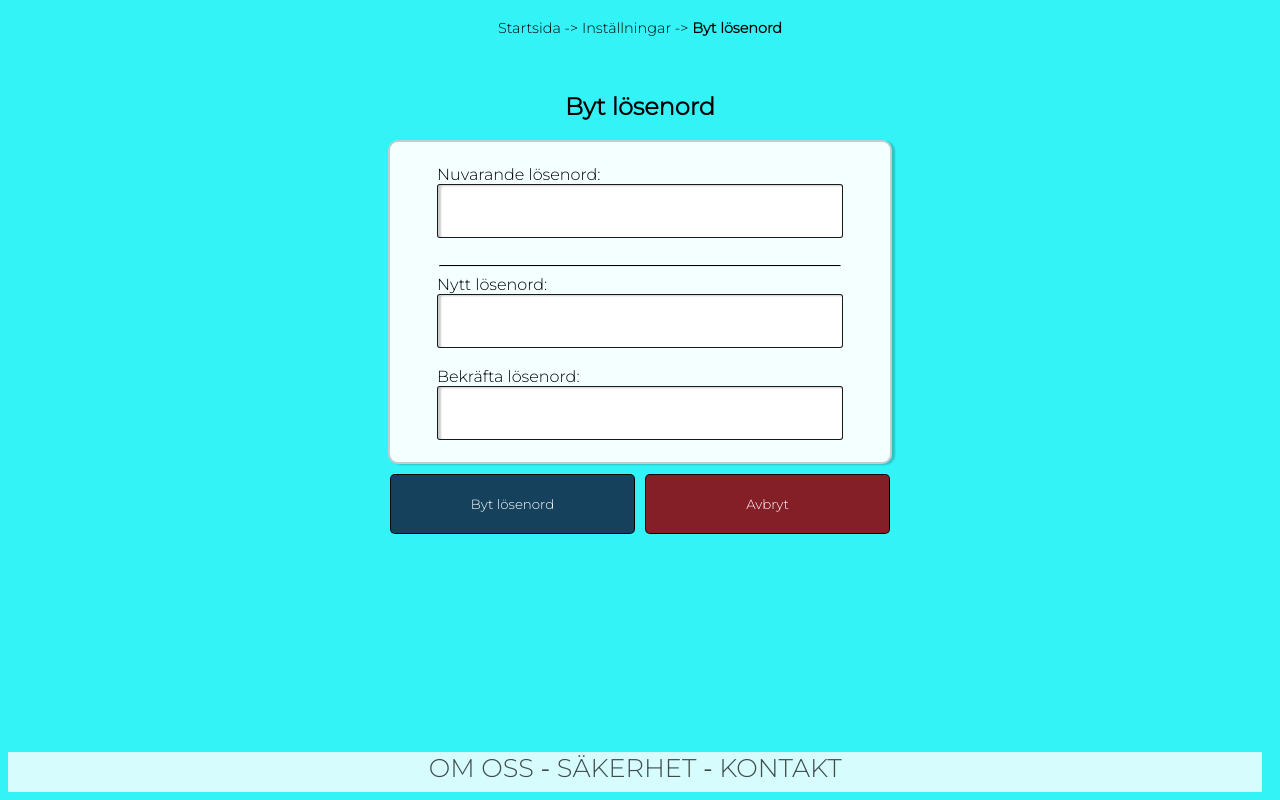
After one commit to lundkvistarn/Kandidatprojekt_E-Leg, a web app: file projekt/html/byt_lösenord.html in a window 1280 px wide. The commit adds this page. Run offline with its HTML, style and script files only (its server is not run), Linux system fonts and the light colour scheme.

Commit message:
Byt_lösenord-sidan + uppdateringar
Byt_lösenord-sidan är klar,

uppdaterade breadcrumbs  till inställningar med kod från profilflex

```diff
--- /dev/null
+++ b/projekt/css/byt_lösenord.css
@@ -0,0 +1,157 @@
+
+/* Font import */
+@import url('https://fonts.googleapis.com/css2?family=Montserrat:wght@300&display=swap');
+
+body {
+  background-color:#34F3F6;
+  font-family: 'Montserrat', sans-serif;
+}
+
+.upper_container{
+    /*flexbox*/
+    display: flex;
+    flex-direction: row;
+}
+
+.breadcrumb {
+    /*position*/
+	position: fixed;
+	left: 50%;
+    margin-top: 20px;
+	transform: translate(-50%, -50%);
+}
+
+.pText {
+    font-size: 90%;
+    color: #050505;
+    text-decoration: none;
+}
+
+#breadcrumbs {
+    font-size: 90%;
+    color: #050505;
+    text-decoration: none;
+}
+
+.flex-container {
+    width: 100%;
+    height: 600px;
+    display: flex;
+    flex-direction: column;
+    justify-content: center;
+    align-items: center;
+    border-radius: 3px;
+    background-color:#34F3F6;
+}
+
+#box{
+    width: 500px;
+    height: 320px;
+    display: flex;
+    flex-direction: column;
+    justify-content: space-evenly;
+    background-color: rgba(255, 255, 255, 0.95);
+    border: 2px solid rgba(0, 0, 0, 0.2);
+    border-radius: 10px;
+    box-shadow: 3px 1px 2px rgba(0, 0, 0, 0.2);
+}
+
+#formbox{
+    display: flex;
+    justify-content: space-evenly;
+}
+
+.line{
+    display: flex;
+    border-top: 1px solid black;
+    width: 400px;
+}
+
+#subbox{
+    display: flex;
+    justify-content: space-between;
+    flex-direction: row;
+    width: 500px;
+    height: 60px;
+    margin: 10px;
+}
+
+.fraga-input {
+    /*storlek*/
+    width: 400px;          /*16vw;*/
+    height: 50px;          /*5vh;*/
+
+    /*position*/
+
+    /*utseende*/
+    font-family: 'Montserrat', sans-serif;
+    border: 1px solid rgba(0, 0, 0, 0.9);
+    border-radius: 3px;
+    box-shadow: inset 3px 1px 2px rgba(0, 0, 0, 0.2);
+    font-size: 40px;
+}
+
+
+.knapp {
+    /*storlek*/
+    width: 245px;       /*17.5vw;*/
+    height: 60px;       /*6vh;*/
+
+    /*position*/
+
+    /*utseende*/
+    background-color: #15415C;
+    font-family: 'Montserrat', sans-serif;
+    border: none;
+    color: white;
+    border-radius: 5px;
+    border: 1px solid rgba(0, 0, 0, 0.9);
+    box-shadow: 10px;
+
+}
+
+.knapp:hover {
+    background-color: rgba(66, 103, 125);
+    cursor: pointer;
+}
+
+#avbryt {
+    background-color: #851f27;
+}
+
+#avbryt:hover {
+    background-color:  #b1434c;
+}
+
+/* FOOTER */
+#footer {
+    /*storlek*/
+    width: 98%;
+    height: 5vh;
+
+    /*position*/
+    position: absolute;
+    bottom: 1vh;
+
+    /*utseende*/
+    font-family: 'Montserrat', sans-serif;
+    font-size: 2vw;
+    text-align: center;
+    background-color: rgba(255, 255, 255, 0.8);
+}
+.link {
+    cursor: default;
+    text-decoration: none;
+    color: rgba(0, 0, 0, 0.7);
+}
+.link:hover{
+    color: rgba(0, 0, 0, 0.2);
+}
+
+
+/*mobil variant*/
+@media only screen and (max-width: 600px) {
+    body {
+        background-color: lightblue;
+  }
+}
--- a/projekt/css/ny_förfrågan.css
+++ b/projekt/css/ny_förfrågan.css
@@ -52,8 +52,9 @@ body {
     box-shadow: 10px;
 }
 
-#fråga:hover {
+#fraga:hover {
     background-color: rgba(66, 103, 125);
+    cursor: pointer;
 }
 
 /* FOOTER */
--- /dev/null
+++ b/projekt/html/byt_lösenord.html
@@ -0,0 +1,49 @@
+<!DOCTYPE html>
+<html>
+  <head>
+    <meta charset="UTF-8" />
+    <title>Identi</title>
+    <link rel="icon" type="image/png" href="../img/logo_identi.svg"/>
+    <link rel="stylesheet" type="text/css" href="../css/byt_lösenord.css">
+  </head>
+  <body>
+
+    <div class="upper_container">
+
+      <div class="breadcrumb">
+          <p class="pText">Startsida -> Inställningar -> <b>Byt lösenord</b></p>
+      </div>
+
+
+    <div class="flex-container">
+
+        <div><h2>Byt lösenord</h2></div>
+        <div id="box">
+            <div id="formbox">
+                <form action="/action_page.php"> <!-- insert ställe den faktist kommer till här -->
+                <label for="nu_losen">Nuvarande lösenord:</label><br>
+                <input id=">nu_losen" type="password" class="fraga-input"><br><br>
+
+                <hr class="line">
+
+                <label for="nytt_losen">Nytt lösenord:</label><br>
+                <input id=">nytt_losen" type="password" class="fraga-input"><br><br>
+
+                <label for="bekrafta_losen">Bekräfta lösenord:</label><br>
+                <input id=">bekrafta_losen" type="password" class="fraga-input"><br>
+            </div>
+        </div>
+        <div id="subbox">
+          <input type="submit" class="knapp" value="Byt lösenord">
+          <input type="submit" class="knapp" id="avbryt" value="Avbryt">
+          </form>
+        </div>
+    </div>
+
+    <div id="footer">
+        <a class="link" href="om_oss.html">OM OSS</a> -
+        <a class="link" href="url">SÄKERHET</a> -
+        <a class="link" href="kontakt.html">KONTAKT</a>
+    </div>
+
+  </body>
```
Also changed, not shown: projekt/css/inställningar.css (+29 -35 lines), projekt/html/inställningar.html (+9 -5 lines).
